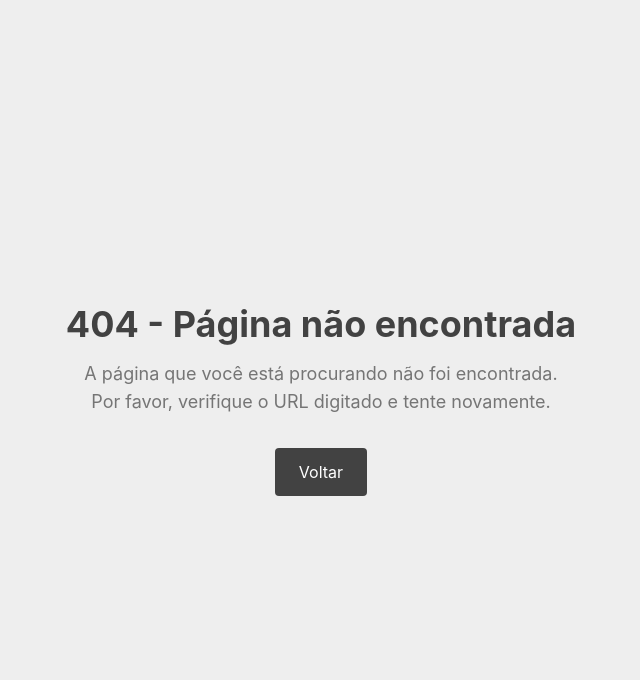
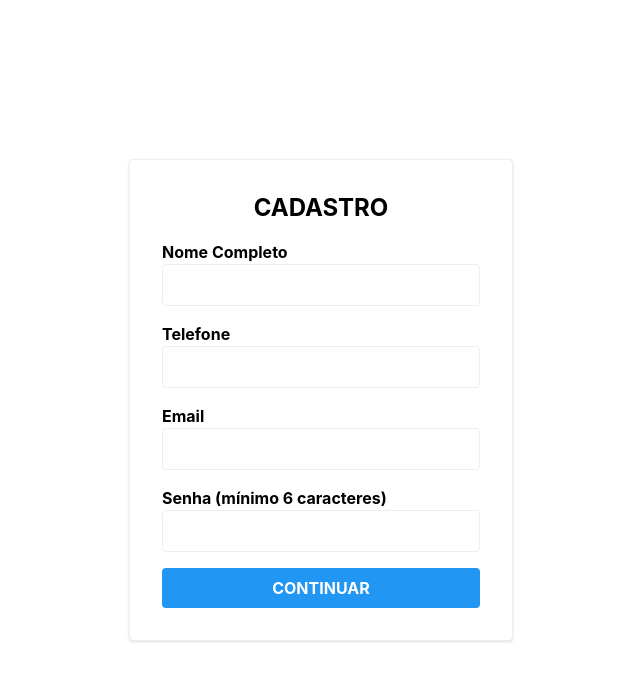
Before and after one commit to eduardo-ibarr/pi-v-client, a React (Vite) app: page /register in a window 1280 px wide. Before the commit this address had no page. Shown: the top 680 px of the page, without its empty margins (319-959 px from the left). Built offline with nearby package versions, Linux system fonts and the light colour scheme.

Commit message:
feat: add register page

```diff
--- a/src/App.tsx
+++ b/src/App.tsx
@@ -2,6 +2,7 @@ import { RouterProvider, createBrowserRouter } from "react-router-dom";
 import HomePage from "./pages/Home";
 import LoginPage from "./pages/Login";
 import PageNotFound from "./pages/PageNotFound";
+import RegisterPage from "./pages/Register";
 
 const router = createBrowserRouter([
   {
@@ -16,6 +17,10 @@ const router = createBrowserRouter([
     path: "*",
     element: <PageNotFound />,
   },
+  {
+    path: "register",
+    element: <RegisterPage />,
+  }
 ]);
 
 export default function App() {
--- /dev/null
+++ b/src/pages/Register/index.tsx
@@ -0,0 +1,100 @@
+import React, { useState, FormEvent, ChangeEvent } from 'react';
+
+function RegisterPage() {
+  const [fullName, setFullName] = useState('');
+  const [phone, setPhone] = useState('');
+  const [email, setEmail] = useState('');
+  const [password, setPassword] = useState('');
+  const [formError, setFormError] = useState('');
+
+  // Função para formatar o número de telefone com a máscara desejada
+  const formatPhoneNumber = (input: string) => {
+    // Remove todos os caracteres não numéricos
+    const cleaned = input.replace(/\D/g, '');
+
+    // MÁSCARA (55)XXXXX-XXXX
+    const match = cleaned.match(/^(\d{2})(\d{4,5})(\d{4})$/);
+    if (match) {
+      return `(${match[1]}) ${match[2]}-${match[3]}`;
+    }
+    return input;
+  };
+
+  // Manipula a mudança no campo de telefone e aplica a formatação
+  const handlePhoneChange = (e: ChangeEvent<HTMLInputElement>) => {
+    // Remove caracteres não numéricos
+    const input = e.target.value.replace(/\D/g, '');
+    const formattedPhone = formatPhoneNumber(input);
+    setPhone(formattedPhone);
+  };
+  // LIDAR COM SUBMIT DO FORMS
+  const handleSubmit = (e: FormEvent<HTMLFormElement>) => {
+    e.preventDefault();
+
+    if (password.length < 6) {
+      setFormError('A senha deve ter pelo menos 6 caracteres.');
+      return;
+    }
+
+    console.log({ fullName, phone, email, password });
+  };
+
+  return (
+    <div className="flex justify-center items-center min-h-screen">
+      <div className="w-96 p-8 border rounded shadow bg-white">
+        <h2 className="text-center text-2xl font-bold mb-4">CADASTRO</h2>
+        <form className="space-y-4" onSubmit={handleSubmit}>
+          <div>
+            <label htmlFor="fullName" className="font-bold">Nome Completo</label>
+            <input
+              type="text"
+              value={fullName}
+              onChange={(e) => setFullName(e.target.value)}
+              className="w-full p-2 border rounded"
+              required
+            />
+          </div>
+          <div>
+            <label htmlFor="phone" className="font-bold">Telefone</label>
+            <input
+              type="text"
+              value={phone}
+              onChange={handlePhoneChange}
+              maxLength={15}
+              className="w-full p-2 border rounded"
+              required
+            />
+          </div>
+          <div>
+            <label htmlFor="email" className="font-bold">Email</label>
+            <input
+              type="email"
+              value={email}
+              onChange={(e) => setEmail(e.target.value)}
+              className="w-full p-2 border rounded"
+            />
+          </div>
+          <div>
+            <label htmlFor="password" className="font-bold">Senha (mínimo 6 caracteres)</label>
+            <input
+              type="password"
+              value={password}
+              onChange={(e) => setPassword(e.target.value)}
+              className="w-full p-2 border rounded"
+              required
+            />
+          </div>
+          {formError && <p className="text-red-500">{formError}</p>}
+          <button
+            type="submit"
+            className="w-full bg-blue-500 text-white font-bold py-2 rounded hover:bg-blue-700"
+          >
+            CONTINUAR
+          </button>
+        </form>
+      </div>
+    </div>
+  );
+}
+
+export default RegisterPage;
```
